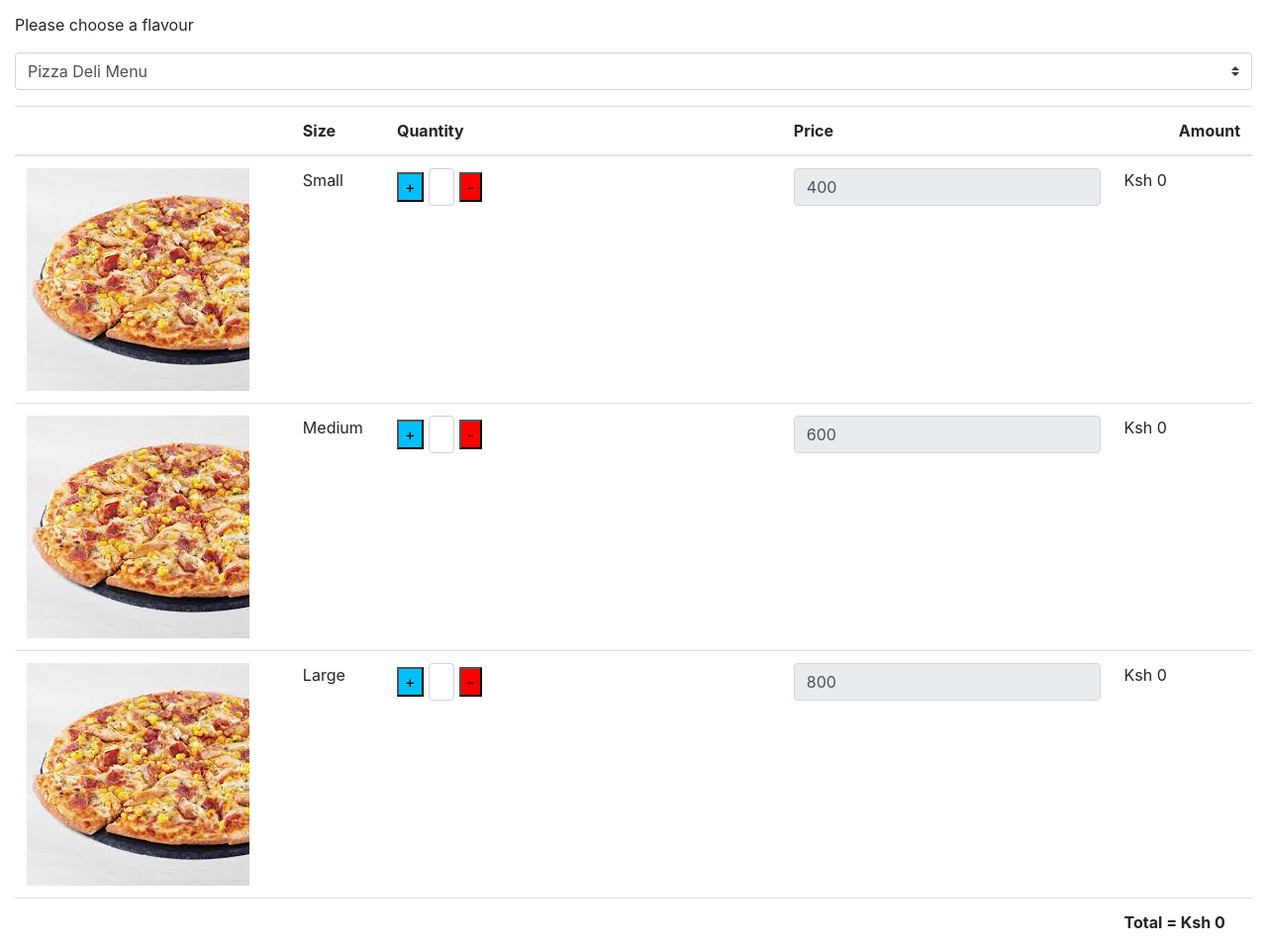
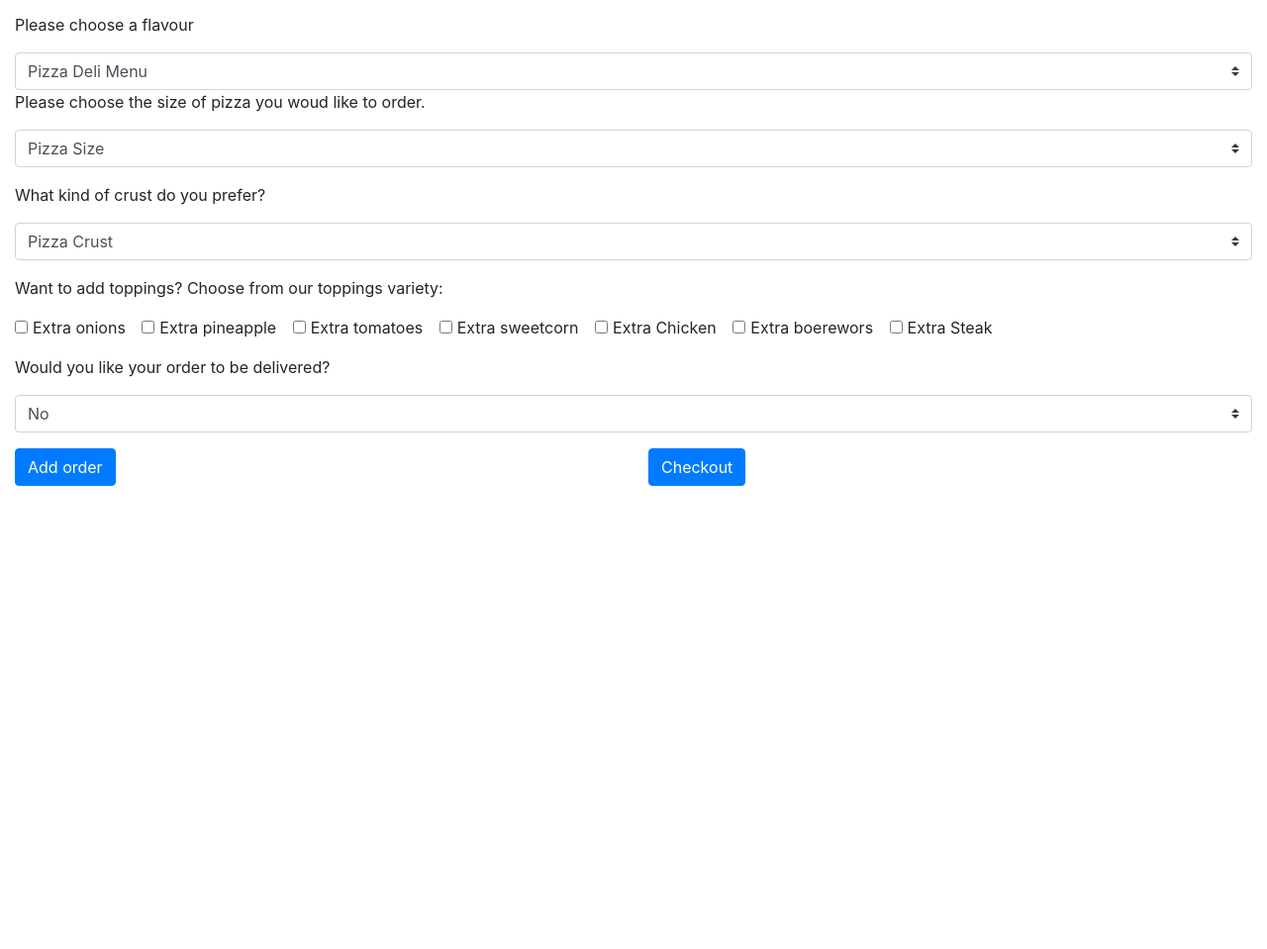
Before and after one commit to Wairimuk/pizza-deli, a plain HTML site: page index.html in a window 1280 px wide. Shown: the part 1151-2110 px from the top of the page at 99% size. After the commit the page ends 1642 px from the top, so only its background shows below. Drawn offline with nearby package versions, Linux system fonts and the light colour scheme.

Commit message:
uncomment the select forms and comment out tables

```diff
--- a/index.html
+++ b/index.html
@@ -62,7 +62,7 @@
         </select>
       </div>
 
-      <div class="row mt-3">
+      <!-- <div class="row mt-3">
         <div class="col">
           <div class="table-responsive">
             <table class="table table-hover" id="size-table">
@@ -163,18 +163,19 @@
             </table>
           </div>
         </div>
-      </div>
+      </div> -->
 
-      <!-- <p>Please choose the size of pizza you woud like to order.</p>
+      <div class="size" mt-3>
+        <p>Please choose the size of pizza you woud like to order.</p>
         <select class="custom-select">
           <option selected>Pizza Size</option>
           <option value="1">Small</option>
           <option value="2">Medium</option>
           <option value="3">Large</option>
         </select>
-    </div> -->
+      </div>
 
-      <!-- <div class="crust mt-3">
+      <div class="crust mt-3">
         <p>What kind of crust do you prefer?</p>
         <select class="custom-select">
           <option selected>Pizza Crust</option>
@@ -182,9 +183,9 @@
           <option value="2">Stuffed</option>
           <option value="3">Gluten-free</option>
         </select>
-    </div> -->
+      </div>
 
-      <div class="row mt-3">
+      <!-- <div class="row mt-3">
         <div class="col">
           <div class="table-responsive">
             <table class="table table-hover" id="crust-table">
@@ -285,7 +286,7 @@
             </table>
           </div>
         </div>
-      </div>
+      </div> -->
 
       <div class="toppings mt-3">
         <p>Want to add toppings? Choose from our toppings variety:</p>
@@ -329,11 +330,11 @@
       </div>
 
       <div class="row mt-3">
-        <!-- <div class="col-6">
+        <div class="col-6">
           <div class="add-oder">
             <button class="btn btn-primary" type="submit">Add order</button>
           </div>
-      </div> -->
+        </div>
         <div class="col-6">
           <div class="checkout">
             <button class="btn btn-primary" type="submit">Checkout</button>
```
Lines whose indentation alone changed are shown as unchanged.
